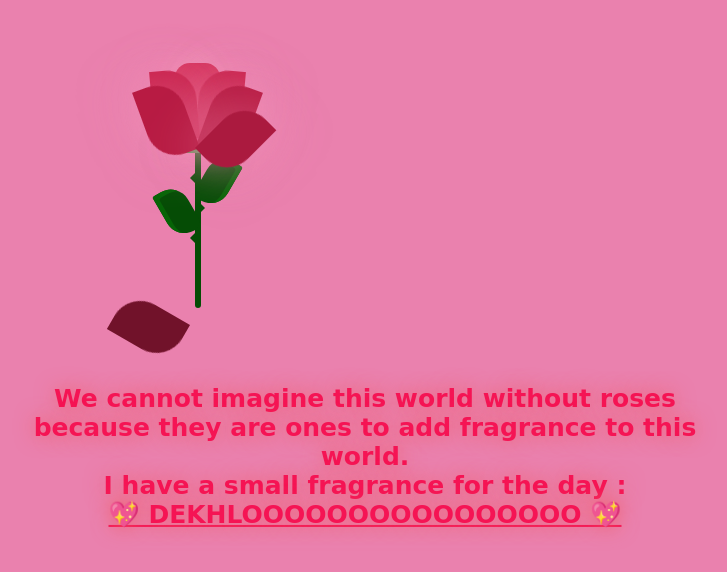
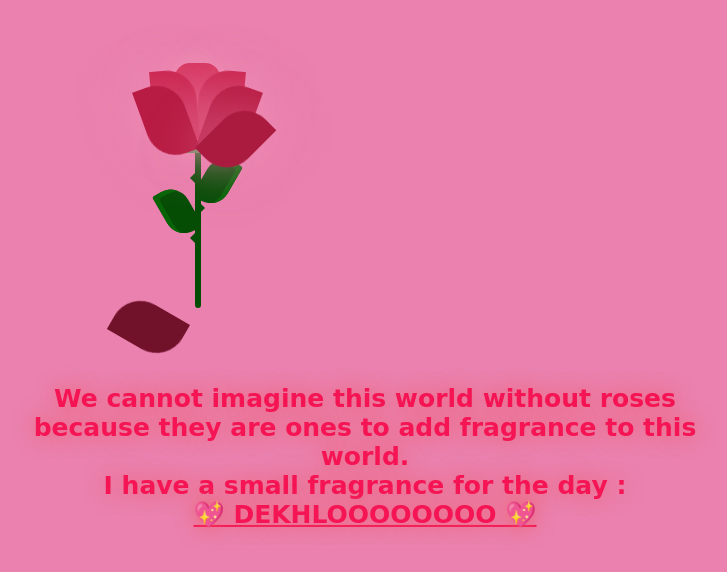
Before and after one commit to 05ozair07/-ANNIVERSARY-VIDEOS, a plain HTML site: page index.html in a window 1280 px wide. Shown: the part 134-706 px from the top of the page, without its empty margins (225-952 px from the left). Drawn offline with Linux system fonts and the light colour scheme.

Commit message:
Add files via upload

```diff
--- a/index.html
+++ b/index.html
@@ -39,7 +39,7 @@
       </div>
       <div class="text">
         <h2></h2> We cannot imagine this world without roses because they are ones to add fragrance to this world.  <br />
-       I have a small fragrance for the day :<BR> <a href="new.html"> 💖 DEKHLOOOOOOOOOOOOOOOO 💖 </a></h2>
+       I have a small fragrance for the day :<BR> <a href="new.html"> 💖 DEKHLOOOOOOOO 💖 </a></h2>
       </div>
     </div>
   </body>
```
